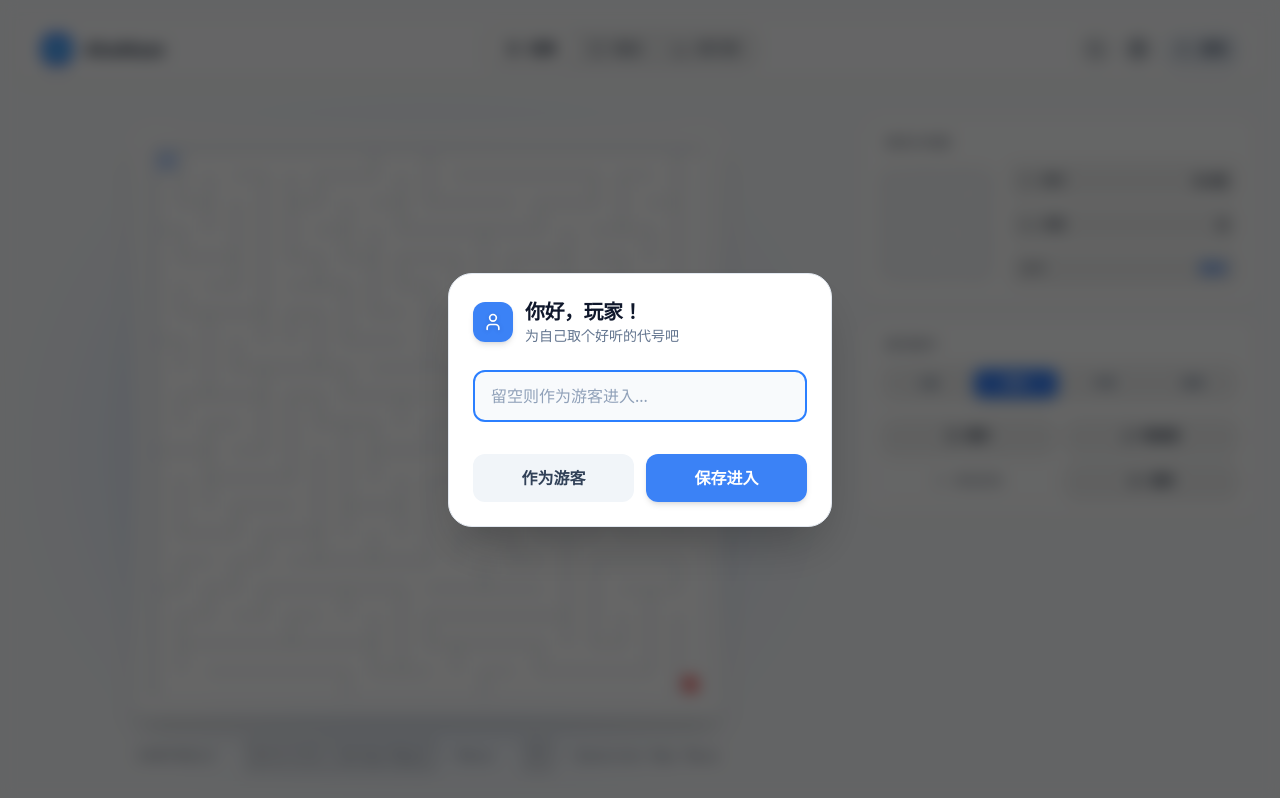
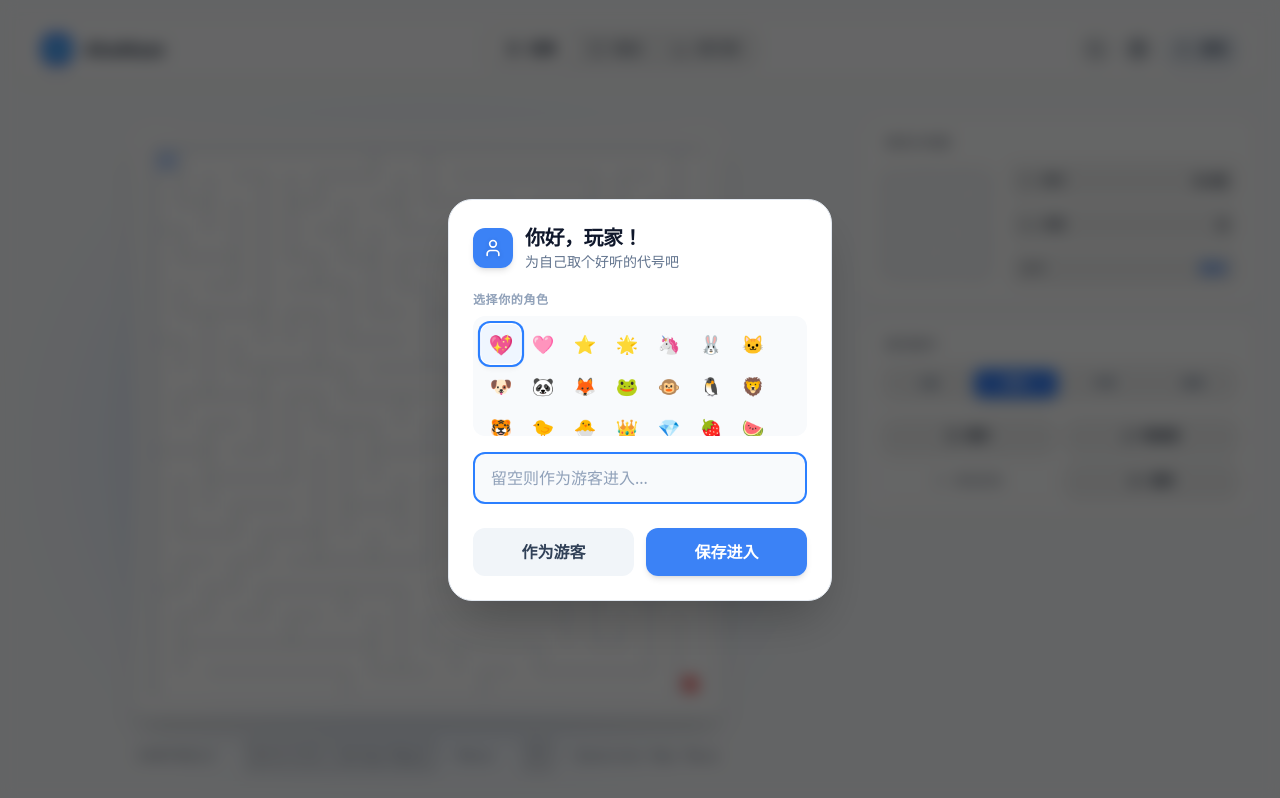
Before and after one commit to Ahaxzh/AhaMaze, a React (Vite) app: page / in a window 1280 px wide. Built offline with nearby package versions, Linux system fonts and the light colour scheme.

Commit message:
feat(kids): fix bg opacity flicker, clean emojis, add avatar selector in login modal

```diff
--- a/src/components/Game.tsx
+++ b/src/components/Game.tsx
@@ -61,6 +61,7 @@ export default function Game() {
 
   // Local Player Identity & Leaderboard
   const [playerName, setPlayerName] = useState<string>('');
+  const [playerEmoji, setPlayerEmoji] = useState<string>(() => localStorage.getItem('ahamaze_avatar') || '💖');
   const [showLogin, setShowLogin] = useState(false);
   const [leaderboardMode, setLeaderboardMode] = useState<GameMode>('Classic');
   const [leaderboardDiff, setLeaderboardDiff] = useState<Difficulty>('Easy');
@@ -486,10 +487,10 @@ export default function Game() {
                       theme={theme} visitedPath={visitedPath} optimalPath={optimalPath} replayIndex={replayIndex} difficulty={difficulty}
                       gameMode={gameMode} fogCountdown={fogCountdown} playerPos={playerPos} />
                     {!isFinished && (
-                      <EndMarkerPulse mazeWidth={MAZE_WIDTH} mazeHeight={MAZE_HEIGHT} cellSize={cellSize} theme={theme} isKidsMode={difficulty === 'Kids'} />
+                      <EndMarkerPulse mazeWidth={MAZE_WIDTH} mazeHeight={MAZE_HEIGHT} cellSize={cellSize} theme={theme} isKidsMode={difficulty === 'Kids'} playerEmoji={playerEmoji} />
                     )}
                     {!isReplaying && (
-                      <Player position={playerPos} size={cellSize} theme={theme} isKidsMode={difficulty === 'Kids'} />
+                      <Player position={playerPos} size={cellSize} theme={theme} isKidsMode={difficulty === 'Kids'} playerEmoji={playerEmoji} />
                     )}
                   </>
                 )}
@@ -681,6 +682,8 @@ export default function Game() {
           lang={lang}
           playerName={playerName}
           setPlayerName={setPlayerName}
+          playerEmoji={playerEmoji}
+          setPlayerEmoji={setPlayerEmoji}
         />
       </AnimatePresence>
     </div>
--- a/src/components/game/MazeCanvas.tsx
+++ b/src/components/game/MazeCanvas.tsx
@@ -290,7 +290,7 @@ export const MazeCanvas = React.memo(function MazeCanvas({
   );
 });
 
-export const Player = React.memo(function Player({ position, size, theme, isKidsMode }: { position: Position; size: number; theme: Theme; isKidsMode: boolean }) {
+export const Player = React.memo(function Player({ position, size, theme, isKidsMode, playerEmoji }: { position: Position; size: number; theme: Theme; isKidsMode: boolean; playerEmoji: string }) {
   const t = THEME_CONFIGS[theme];
   return (
     <motion.div
@@ -306,7 +306,7 @@ export const Player = React.memo(function Player({ position, size, theme, isKids
           transition={{ repeat: Infinity, duration: 0.8 }}
           style={{ fontSize: size * 0.7, lineHeight: 1 }}
           className="drop-shadow-sm"
-        >💖</motion.div>
+        >{playerEmoji}</motion.div>
       ) : (
         <div className="rounded-full shadow-lg relative" style={{ width: size * 0.5, height: size * 0.5, backgroundColor: t.playerColor }}>
           <div className="absolute inset-0 rounded-full bg-white opacity-60 blur-[1px]" />
@@ -316,13 +316,13 @@ export const Player = React.memo(function Player({ position, size, theme, isKids
   );
 });
 
-export const EndMarkerPulse = React.memo(function EndMarkerPulse({ mazeWidth, mazeHeight, cellSize, theme, isKidsMode }: { mazeWidth: number; mazeHeight: number; cellSize: number; theme: Theme; isKidsMode: boolean }) {
+export const EndMarkerPulse = React.memo(function EndMarkerPulse({ mazeWidth, mazeHeight, cellSize, theme, isKidsMode, playerEmoji }: { mazeWidth: number; mazeHeight: number; cellSize: number; theme: Theme; isKidsMode: boolean; playerEmoji: string }) {
   const t = THEME_CONFIGS[theme];
   return (
     <div className="absolute z-10 flex items-center justify-center pointer-events-none" style={{ left: (mazeWidth - 1) * cellSize, top: (mazeHeight - 1) * cellSize, width: cellSize, height: cellSize }}>
       {isKidsMode ? (
         <motion.div animate={{ scale: [1, 1.25, 1], rotate: [-5, 5, -5] }} transition={{ repeat: Infinity, duration: 1.2 }} className="drop-shadow-md text-rose-500" style={{ fontSize: cellSize * 0.6 }}>
-          💖
+          {playerEmoji}
         </motion.div>
       ) : (
         <motion.div animate={{ scale: [1, 1.2, 1], opacity: [0.5, 1, 0.5] }} transition={{ repeat: Infinity, duration: 2 }} className="rounded-full shadow-lg" style={{ width: cellSize * 0.5, height: cellSize * 0.5, backgroundColor: t.endColor }} />
--- a/src/components/modals/LoginModal.tsx
+++ b/src/components/modals/LoginModal.tsx
@@ -1,8 +1,8 @@
-import React from 'react';
+import React, { useState } from 'react';
 import { motion } from 'framer-motion';
 import { User } from 'lucide-react';
 import { Language, Theme } from '../../types/game';
-import { THEME_CONFIGS } from '../../constants/game';
+import { THEME_CONFIGS, AVATAR_EMOJIS } from '../../constants/game';
 
 interface LoginModalProps {
   showLogin: boolean;
@@ -12,21 +12,42 @@ interface LoginModalProps {
   lang: Language;
   playerName: string;
   setPlayerName: React.Dispatch<React.SetStateAction<string>>;
+  playerEmoji: string;
+  setPlayerEmoji: React.Dispatch<React.SetStateAction<string>>;
 }
 
 export const LoginModal = React.memo(function LoginModal({
-  showLogin, setShowLogin, appIsDark, theme, lang, playerName, setPlayerName
+  showLogin, setShowLogin, appIsDark, theme, lang, playerName, setPlayerName, playerEmoji, setPlayerEmoji
 }: LoginModalProps) {
   const t = THEME_CONFIGS[theme];
+  const [localEmoji, setLocalEmoji] = useState(playerEmoji);
 
   if (!showLogin) return null;
+
+  const handleSave = () => {
+    if (playerName.trim()) {
+      localStorage.setItem('ahamaze_player', playerName.trim());
+    }
+    localStorage.setItem('ahamaze_avatar', localEmoji);
+    setPlayerEmoji(localEmoji);
+    setShowLogin(false);
+  };
+
+  const handleGuest = () => {
+    setPlayerName('');
+    localStorage.removeItem('ahamaze_player');
+    localStorage.setItem('ahamaze_avatar', localEmoji);
+    setPlayerEmoji(localEmoji);
+    setShowLogin(false);
+  };
 
   return (
     <motion.div
       initial={{ opacity: 0 }}
       animate={{ opacity: 1 }}
       exit={{ opacity: 0 }}
-      className={`cursor-pointer fixed inset-0 z-50 flex items-center justify-center p-4 bg-black/60 backdrop-blur-sm`}
+      className="cursor-pointer fixed inset-0 z-50 flex items-center justify-center p-4 bg-black/60 backdrop-blur-sm"
+      onClick={() => setShowLogin(false)}
     >
       <motion.div
         initial={{ scale: 0.95, y: 10 }}
@@ -37,7 +58,8 @@ export const LoginModal = React.memo(function LoginModal({
         onClick={(e: React.MouseEvent) => e.stopPropagation()}
       >
         <div className="p-6">
-          <div className="flex items-center gap-3 mb-6">
+          {/* Header */}
+          <div className="flex items-center gap-3 mb-5">
             <div className="w-10 h-10 rounded-xl flex items-center justify-center shadow-md bg-gradient-to-br" style={{ backgroundImage: `linear-gradient(135deg, ${t.playerColor}, ${t.trailColor})` }}>
               <User size={20} className="text-white drop-shadow-sm" />
             </div>
@@ -51,7 +73,30 @@ export const LoginModal = React.memo(function LoginModal({
             </div>
           </div>
 
-          <div className="mb-8">
+          {/* Avatar Selector */}
+          <div className="mb-4">
+            <div className={`text-xs font-bold uppercase tracking-wider mb-2 ${appIsDark ? 'text-slate-500' : 'text-slate-400'}`}>
+              {lang === 'zh' ? '选择你的角色' : 'Pick your character'}
+            </div>
+            <div className={`flex flex-wrap gap-1.5 p-2.5 rounded-xl max-h-[120px] overflow-y-auto ${appIsDark ? 'bg-slate-800/60' : 'bg-slate-50'}`}>
+              {AVATAR_EMOJIS.map((emoji) => (
+                <button
+                  key={emoji}
+                  onClick={() => setLocalEmoji(emoji)}
+                  className={`w-9 h-9 flex items-center justify-center rounded-lg text-lg transition-transform hover:scale-110 ${
+                    localEmoji === emoji
+                      ? 'ring-2 ring-offset-1 scale-110 shadow-md ' + (appIsDark ? 'ring-indigo-400 ring-offset-slate-900 bg-indigo-500/20' : 'ring-blue-500 ring-offset-white bg-blue-50')
+                      : appIsDark ? 'hover:bg-slate-700' : 'hover:bg-slate-100'
+                  }`}
+                >
+                  {emoji}
+                </button>
+              ))}
+            </div>
+          </div>
+
+          {/* Name Input */}
+          <div className="mb-6">
             <input
               type="text"
               value={playerName}
@@ -63,39 +108,24 @@ export const LoginModal = React.memo(function LoginModal({
                 }`}
               onKeyDown={(e) => {
                 if (e.key === 'Enter') {
-                  const val = playerName.trim();
-                  if (val) {
-                    localStorage.setItem('ahamaze_player', val);
-                  } else {
-                    setPlayerName('');
-                    localStorage.removeItem('ahamaze_player');
-                  }
-                  setShowLogin(false);
+                  handleSave();
                 }
               }}
               autoFocus
             />
           </div>
 
+          {/* Buttons */}
           <div className="flex gap-3">
             <button
-              onClick={() => {
-                setPlayerName('');
-                localStorage.removeItem('ahamaze_player');
-                setShowLogin(false);
-              }}
+              onClick={handleGuest}
               className={`flex-1 py-3 rounded-xl font-bold transition-colors ${appIsDark ? 'bg-slate-800 hover:bg-slate-700 text-slate-300' : 'bg-slate-100 hover:bg-slate-200 text-slate-700'
                 }`}
             >
               {lang === 'zh' ? '作为游客' : 'Play as Guest'}
             </button>
             <button
-              onClick={() => {
-                if (playerName.trim()) {
-                  localStorage.setItem('ahamaze_player', playerName.trim());
-                }
-                setShowLogin(false);
-              }}
+              onClick={handleSave}
               className="flex-1 py-3 rounded-xl font-bold text-white shadow-md transition-opacity hover:opacity-90"
               style={{ background: `linear-gradient(135deg, ${t.playerColor}, ${t.trailColor})` }}
             >
--- a/src/constants/game.ts
+++ b/src/constants/game.ts
@@ -178,12 +178,25 @@ export const TEXTS: Record<Language, any> = {
 };
 
 export const KIDS_EMOJIS = [
+  // Cute animals
   '🐶', '🐱', '🐭', '🐹', '🐰', '🦊', '🐻', '🐼', '🐨', '🐯', '🦁', '🐮', '🐷', '🐸', '🐵',
-  '🐔', '🐧', '🐦', '🐤', '🦆', '🦅', '🦉', '🦇', '🐺', '🐗', '🐴', '🦄', '🐝', '🐛', '🦋',
-  '🐌', '🐞', '🐜', '🦟', '🪲', '🪳', '🕷', '🕸', '🦂', '🐢', '🐍', '🦎', '🦖', '🦕', '🐙',
-  '❤️', '🧡', '💛', '💚', '💙', '💜', '🖤', '🤍', '🤎', '💔', '❣️', '💕', '💞', '💓', '💗',
-  '💖', '💘', '💝', '💟', '☮️', '✝️', '☪️', '🕉', '☸️', '✡️', '🔯', '🕎', '☯️', '☦️', '🛐',
+  '🐔', '🐧', '🐦', '🐤', '🐣', '🦆', '🦅', '🦉', '🐴', '🦄', '🐝', '🐛', '🦋', '🐌', '🐞',
+  '🐢', '🦖', '🦕', '🐙',
+  // Hearts & sparkles
+  '🩷', '❤️', '🧡', '💛', '💚', '💙', '💜', '🤍', '💕', '💖', '💗', '💝',
+  '✨', '💎', '👑', '🌈', '⭐', '🌟', '💫',
+  // Fruits & food (daughter's favorites highlighted)
   '🍏', '🍎', '🍐', '🍊', '🍋', '🍌', '🍉', '🍇', '🍓', '🍈', '🍒', '🍑', '🥭', '🍍', '🥥',
-  '🥝', '🍅', '🍆', '🥑', '🥦', '🥬', '🥒', '🌶', '🌽', '🥕', '🧄', '🧅', '🥔', '🍠', '🥐',
-  '✨', '💎', '👑', '🌈', '⭐', '🌟', '💫', '☀️', '🌤', '⛅', '🌥', '☁️', '🌦', '🌧', '⛈',
+  '🥝', '🍅', '🍆', '🥑', '🥦', '🥬', '🥒', '🌽', '🥕',
+  // Daughter's special picks
+  '💸', '💰', '💩', '🎃', '🌊',
+  // Weather & sky
+  '☀️', '🌤', '⛅', '☁️',
 ];
+
+// Available emoji avatars for the player character selector
+export const AVATAR_EMOJIS = [
+  '💖', '🩷', '⭐', '🌟', '🦄', '🐰', '🐱', '🐶', '🐼', '🦊',
+  '🐸', '🐵', '🐧', '🦁', '🐯', '🐤', '🐣', '👑', '💎', '🍓',
+  '🍉', '🍑', '🌈', '🔥', '🌊', '🍀', '🎃', '💩', '🚀', '🎯',
+];
```
Also changed, not shown: src/components/backgrounds/KidsBackground.tsx (+23 -16 lines).
